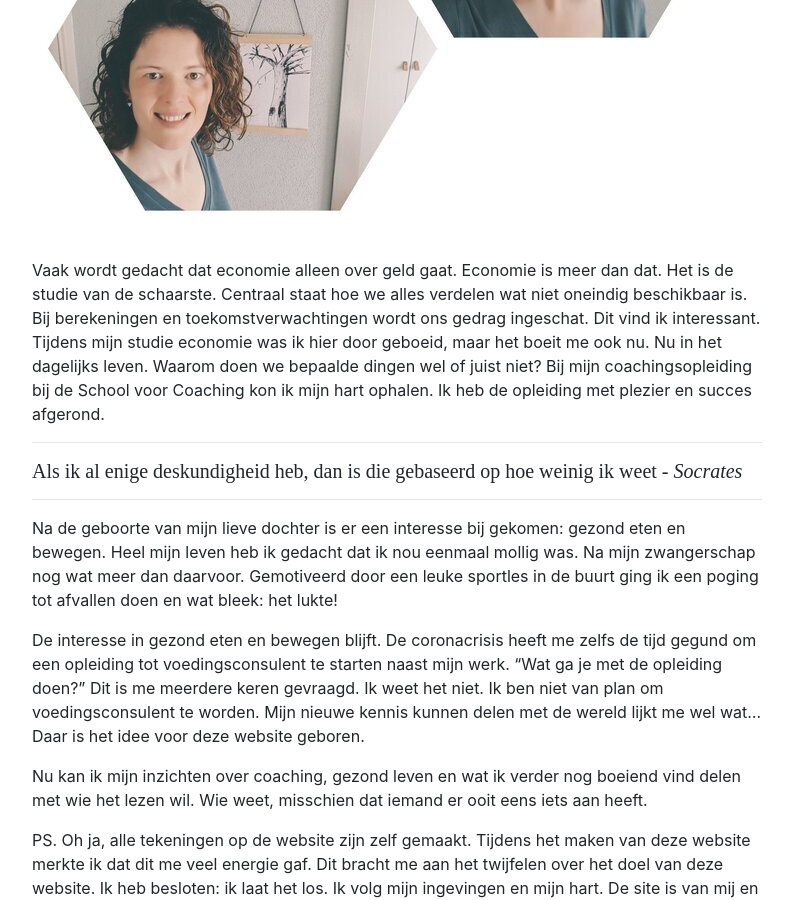
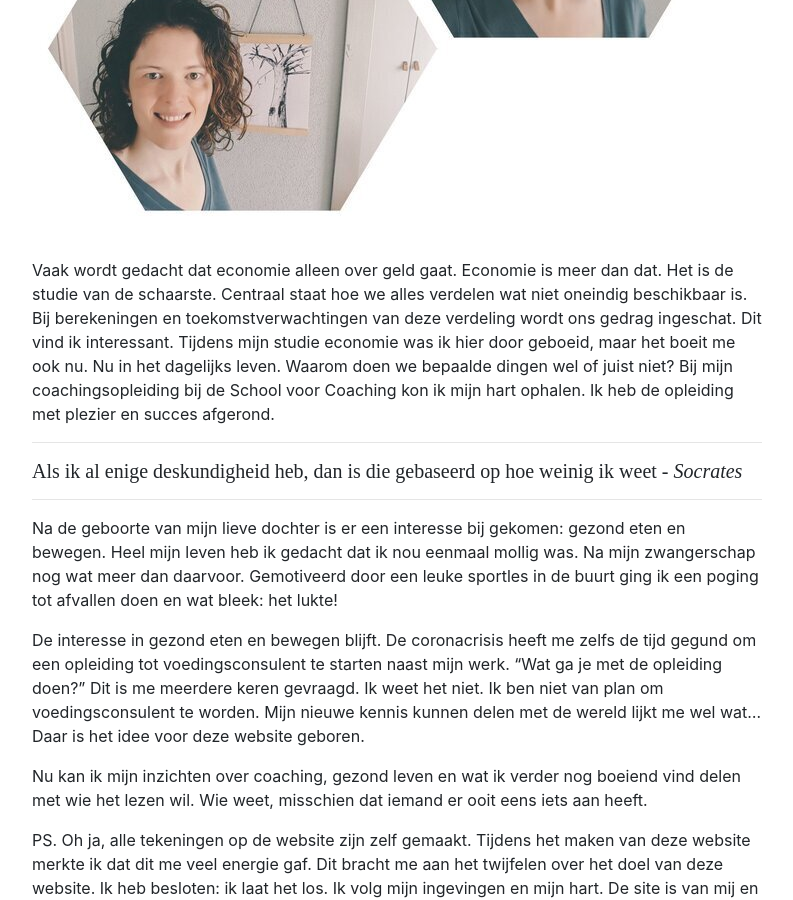
Before and after one commit to BaasLimited/baasovereten.github.io, a Jekyll site: the page built from over-mij.md, in a window 1280 px wide and 900 px high, scrolled down 673 px. Shown: the whole window, without its empty margins (243-1036 px from the left). Built offline with Jekyll 4.4.1, drawn with Linux system fonts in a browser that asks for light colours; some web fonts are replaced; a script that is not in the unit is left out; comment, search, counter and statistics services are not loaded.

Commit message:
Update over-mij.md

```diff
--- a/over-mij.md
+++ b/over-mij.md
@@ -7,7 +7,7 @@ Ik ben algemeen- en gezondheidseconoom. Fan van cijfers. Je maakt me gelukkig me
 
 ![foto Renske Baas](/uploads/mijnfoto.jpg)
 
-Vaak wordt gedacht dat economie alleen over geld gaat. Economie is meer dan dat. Het is de studie van de schaarste. Centraal staat hoe we alles verdelen wat niet oneindig beschikbaar is. Bij berekeningen en toekomstverwachtingen wordt ons gedrag ingeschat. Dit vind ik interessant. Tijdens mijn studie economie was ik hier door geboeid, maar het boeit me ook nu. Nu in het dagelijks leven. Waarom doen we bepaalde dingen wel of juist niet? Bij mijn coachingsopleiding bij de School voor Coaching kon ik mijn hart ophalen. Ik heb de opleiding met plezier en succes afgerond.
+Vaak wordt gedacht dat economie alleen over geld gaat. Economie is meer dan dat. Het is de studie van de schaarste. Centraal staat hoe we alles verdelen wat niet oneindig beschikbaar is. Bij berekeningen en toekomstverwachtingen van deze verdeling wordt ons gedrag ingeschat. Dit vind ik interessant. Tijdens mijn studie economie was ik hier door geboeid, maar het boeit me ook nu. Nu in het dagelijks leven. Waarom doen we bepaalde dingen wel of juist niet? Bij mijn coachingsopleiding bij de School voor Coaching kon ik mijn hart ophalen. Ik heb de opleiding met plezier en succes afgerond.
 
 ___
 
```
